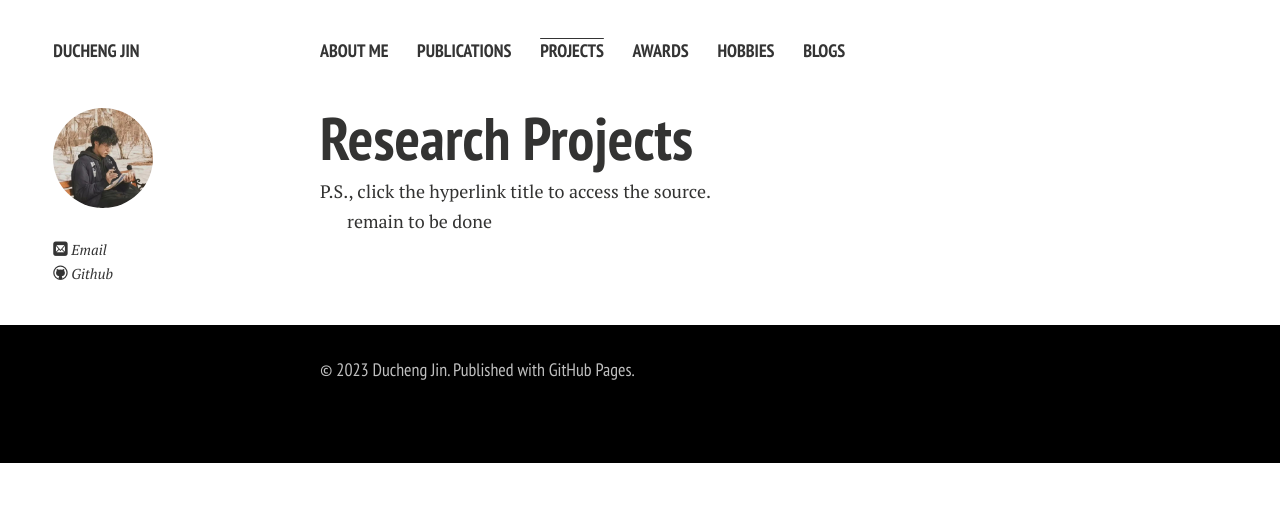
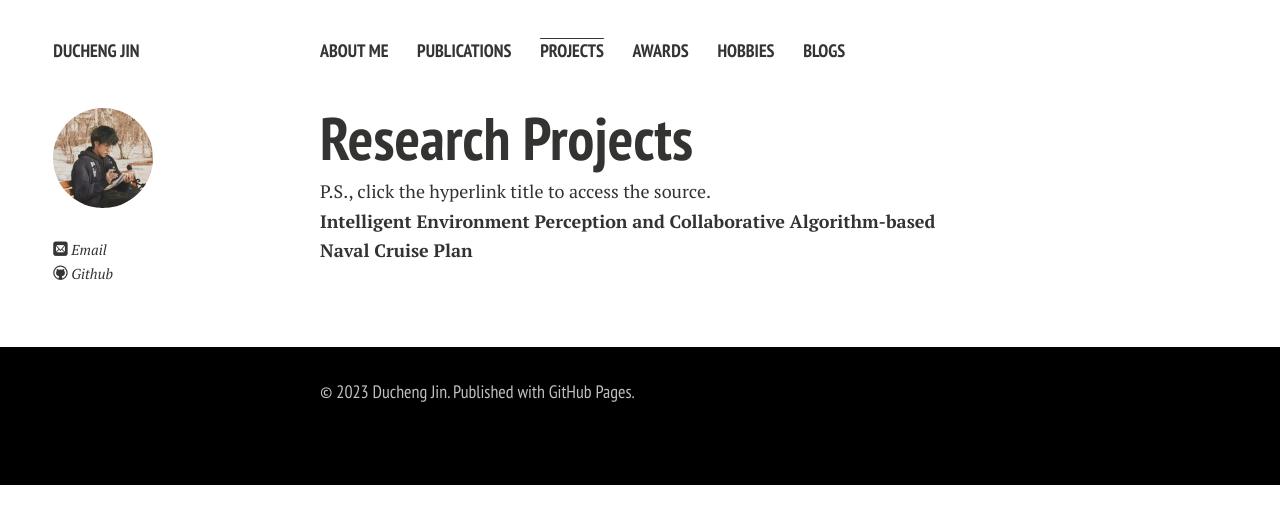
Before and after one commit to JinDucheng/JinDucheng.github.io, a Jekyll site: the page built from projects.md, in a window 1280 px wide. Shown: the top 524 px of the page. Built offline with Jekyll 4.4.1, drawn with Linux system fonts in a browser that asks for light colours; nearby versions of some CDN libraries; comment, search, counter and statistics services are not loaded; a style sheet for code colours, icons or effects is not loaded.

Commit message:
Update projects.md

```diff
--- a/projects.md
+++ b/projects.md
@@ -6,6 +6,4 @@ title: Projects
 
 # Research Projects
 
-P.S., click the hyperlink title to access the source.<br>
-
-remain to be done
+P.S., click the hyperlink title to access the source.<br>**Intelligent Environment Perception and Collaborative Algorithm-based Naval Cruise Plan**
```
